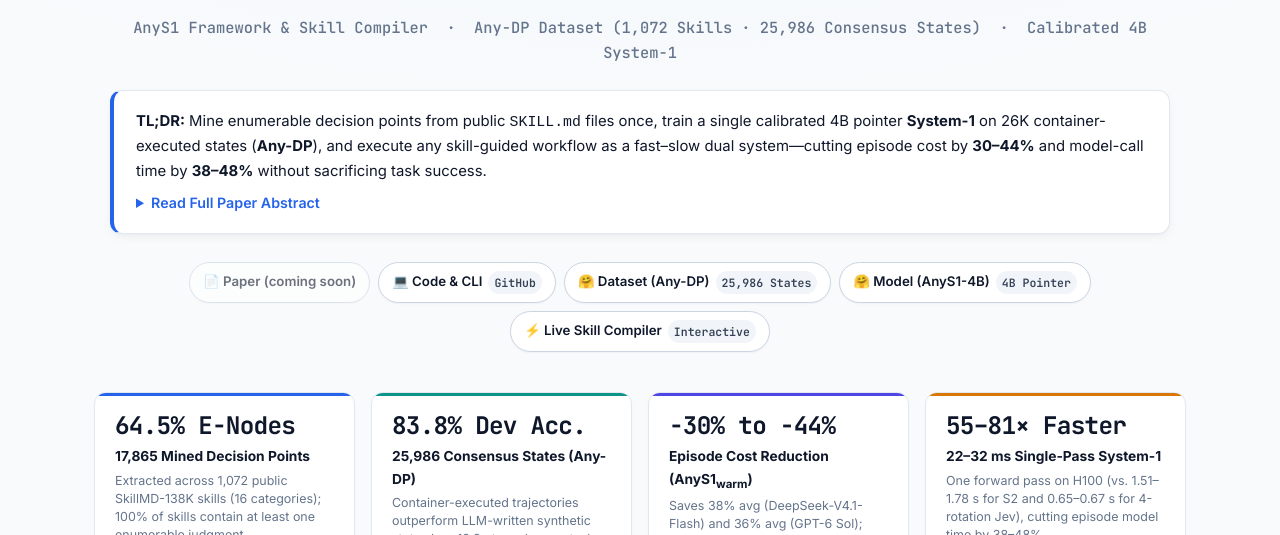
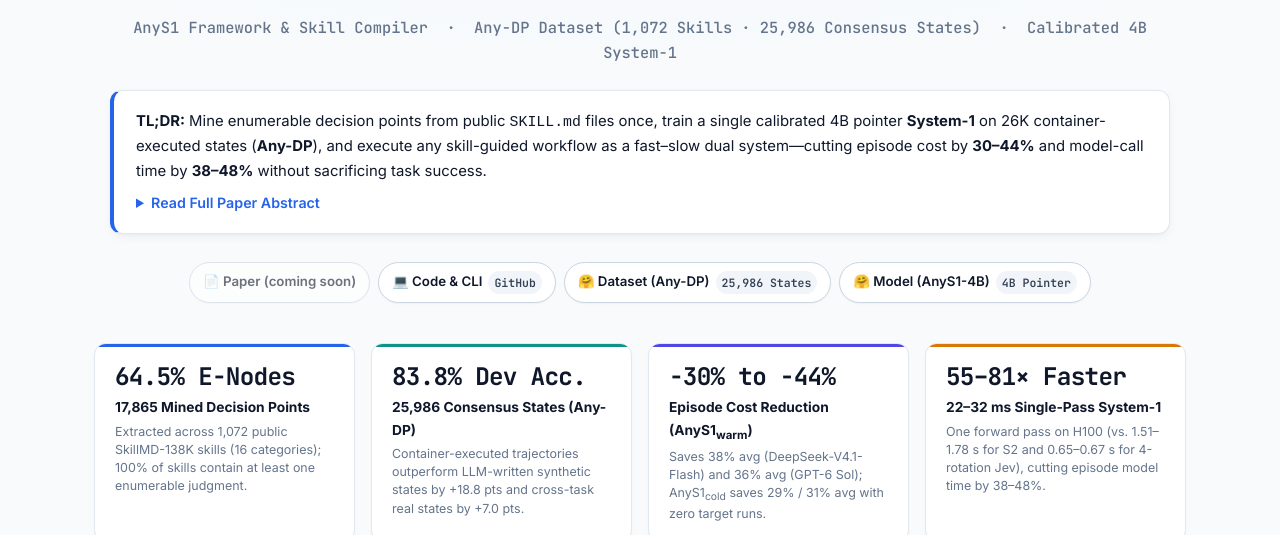
Before and after one commit to middle-chunjie/AnyS1, a plain HTML site: page index.html in a window 1280 px wide. Shown: the part 265-800 px from the top of the page. Drawn offline with nearby package versions, Linux system fonts and the light colour scheme.

Commit message:
Remove Live Skill Compiler button from hero CTA row

```diff
--- a/index.html
+++ b/index.html
@@ -1149,10 +1149,6 @@
           <a href="https://huggingface.co/middle-chunjie/AnyS1-4B" target="_blank" rel="noopener" class="btn">
             <span>🤗 Model (AnyS1-4B)</span>
             <span class="btn-badge">4B Pointer</span>
-          </a>
-          <a href="#compiler" class="btn">
-            <span>⚡ Live Skill Compiler</span>
-            <span class="btn-badge">Interactive</span>
           </a>
         </div>
       </div>
```
